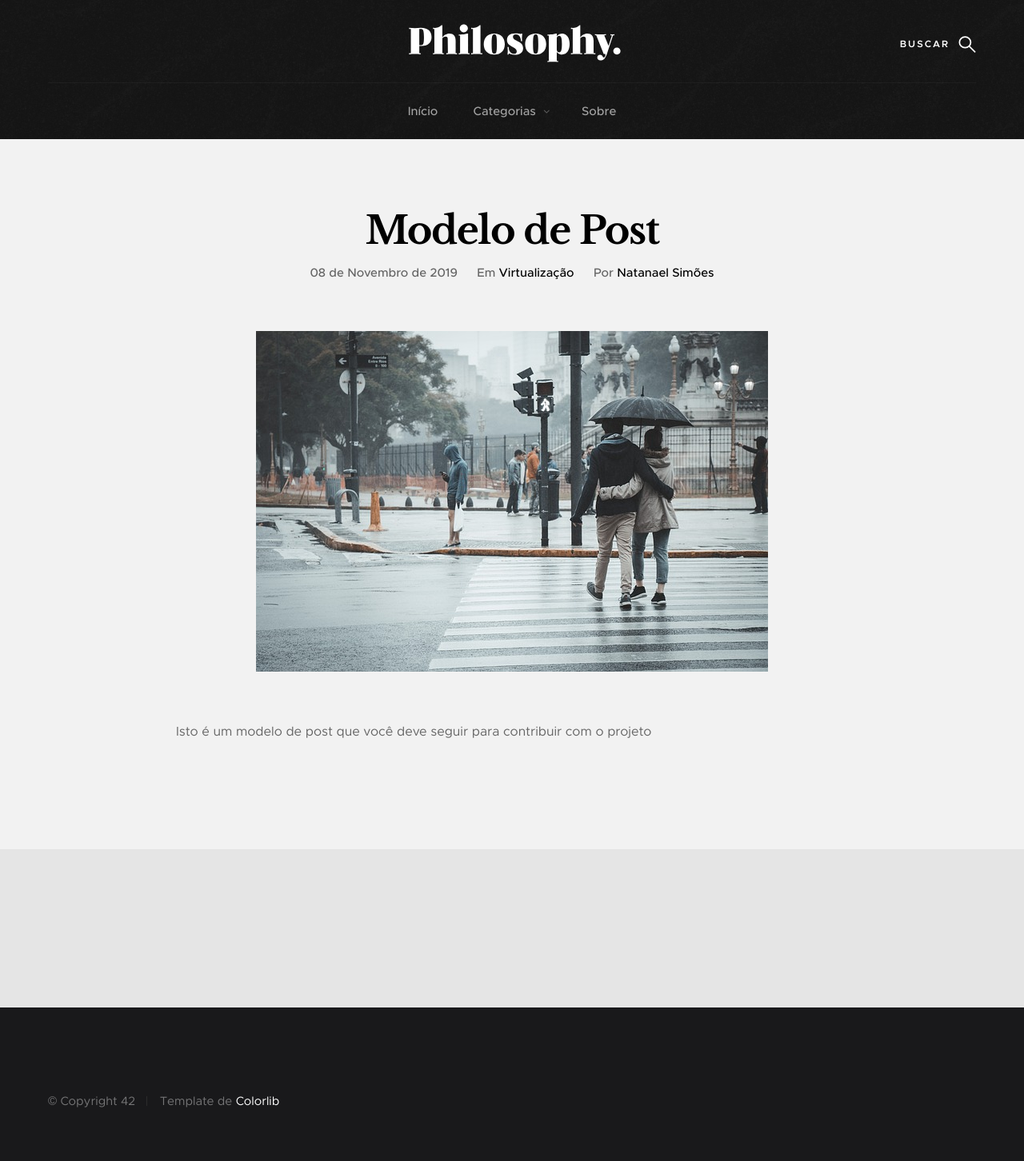
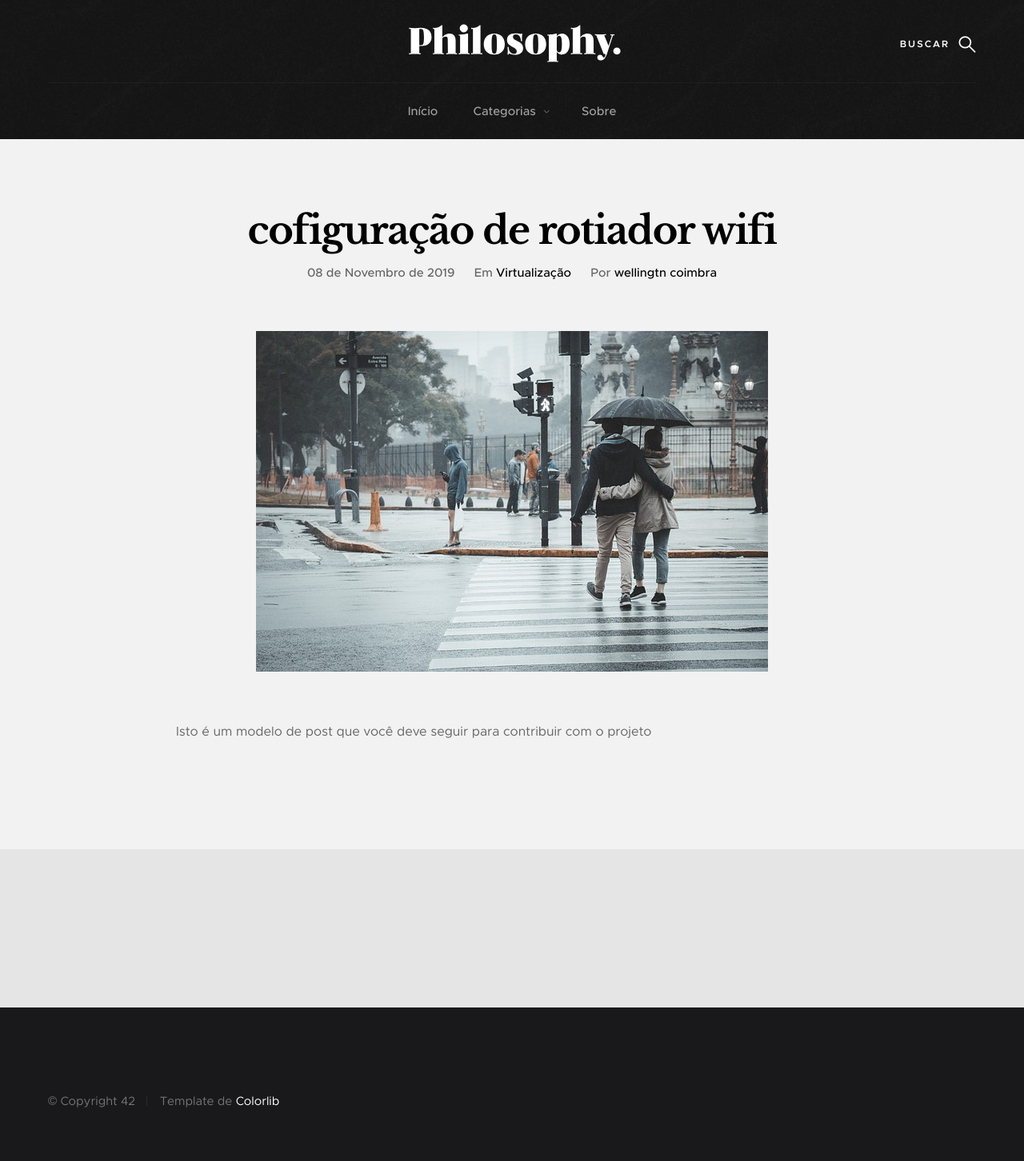
Before and after one commit to ifroariquemes/42, a Jekyll site: the page built from _posts/2019-11-08-modelo.md, in a window 1280 px wide. Shown: the whole page at 80% size. Built offline with Jekyll 4.4.1, drawn with Linux system fonts in a browser that asks for light colours.

Commit message:
como configurarroteador wifi

```diff
--- a/_posts/2019-11-08-modelo.md
+++ b/_posts/2019-11-08-modelo.md
@@ -1,8 +1,8 @@
 ---
 layout: post
-title: "Modelo de Post"
+title: "cofiguração de rotiador wifi"
 categories: ['Virtualização']
-authors: ['Natanael Simões']
+authors: ['wellingtn coimbra']
 tags: []
 description: 'Isto é um modelo de post que você deve seguir para contribuir com o projeto'
 image: couple.jpg
```
Also changed, not shown: 1 other file.
